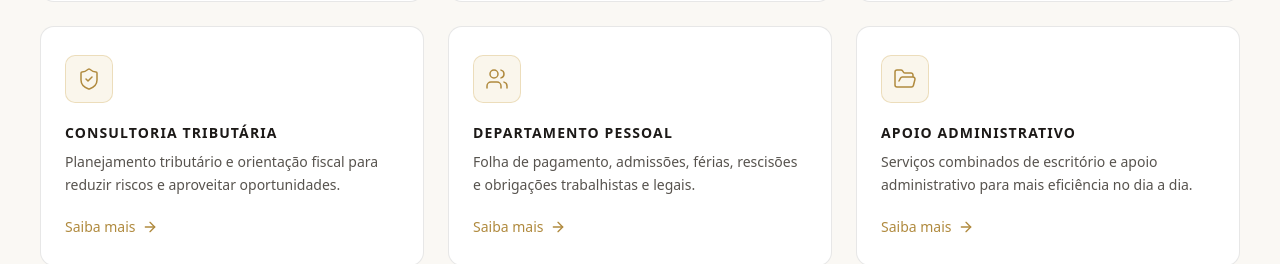
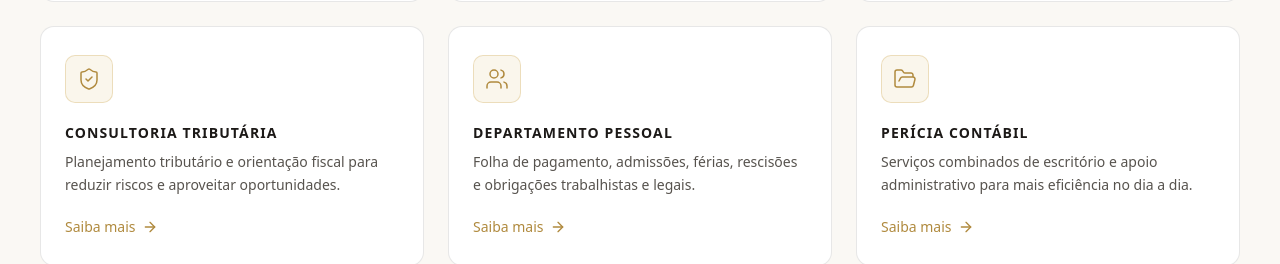
Before and after one commit to paduacontabilidade/website, a React (Vite) app: page / in a window 1280 px wide. Shown: the part 1348-1612 px from the top of the page. Built offline with nearby package versions, Linux system fonts and the light colour scheme.

Commit message:
feat: update service title from "Apoio Administrativo" to "Perícia Contábil" for accuracy

```diff
--- a/src/components/sections/services.tsx
+++ b/src/components/sections/services.tsx
@@ -44,7 +44,7 @@ const SERVICES = [
   },
   {
     icon: FolderOpen,
-    title: "Apoio Administrativo",
+    title: "Perícia Contábil",
     description:
       "Serviços combinados de escritório e apoio administrativo para mais eficiência no dia a dia.",
   },
```
